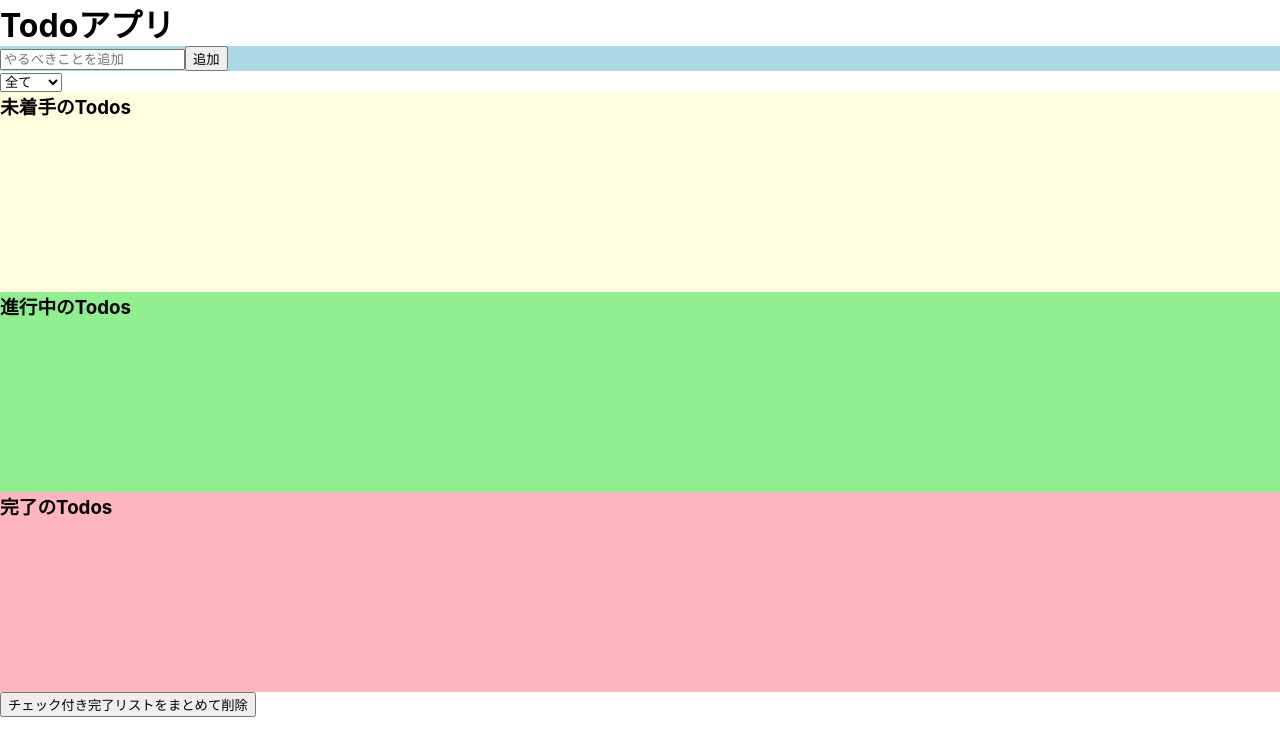
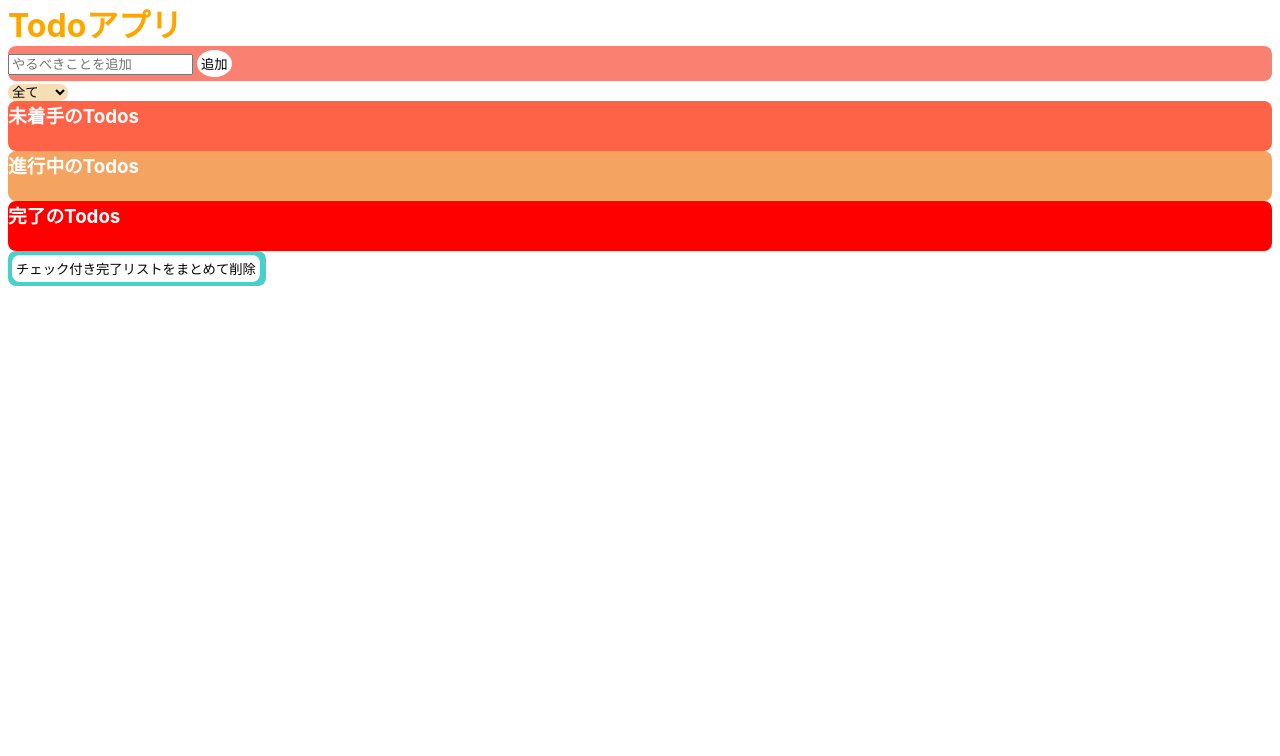
Before and after one commit to yutocreate/todo-list, a React (Create React App) app: page / in a window 1280 px wide. Shown: the top 756 px of the page. Built offline with nearby package versions, Linux system fonts and the light colour scheme.

Commit message:
cssの反映

```diff
--- a/src/index.css
+++ b/src/index.css
@@ -1,5 +1,5 @@
 body {
-  margin: 0;
+  margin: 0 8px;
   font-family: -apple-system, BlinkMacSystemFont, "Segoe UI", "Roboto", "Oxygen",
     "Ubuntu", "Cantarell", "Fira Sans", "Droid Sans", "Helvetica Neue",
     sans-serif;
@@ -14,27 +14,51 @@ code {
 
 h1 {
   margin: 0;
+  color: orange;
 }
 
 h3 {
   margin: 0;
+  color: white;
+}
+button {
+  padding: 4px;
+  background: white;
+  border: none;
+  margin: 4px 4px;
+  cursor: pointer;
+  border-radius: 50%;
+}
+.inputForm {
+  border-radius: 8px;
+  background: salmon;
+}
+.incompleteTodos {
+  background: tomato;
+  height: 100%;
+  border-radius: 8px;
+  min-height: 50px;
+}
+.incompleteTodosInProgress {
+  background: sandybrown;
+  min-height: 50px;
+  border-radius: 8px;
+  height: 100%;
 }
 
-.inputForm {
-  background: lightblue;
+option,
+select {
+  border-radius: 50%;
+  border-radius: 8px;
+  cursor: pointer;
+  background: wheat;
+  border: none;
 }
-.incompleteTodos {
-  background: lightyellow;
-  height: 200px;
-}
-.incompleteTodosInProgress {
-  background: lightgreen;
-  height: 200px;
-}
-
 .completeTodos {
-  background: lightpink;
-  height: 200px;
+  background: red;
+  min-height: 50px;
+  border-radius: 8px;
+  height: 100%;
 }
 .incompleteTodos.display {
   display: none;
@@ -45,3 +69,11 @@ h3 {
 .completeTodos.display {
   display: none;
 }
+.allComplete {
+  border-radius: 8px;
+  background: mediumturquoise;
+  width: 258px;
+}
+.allComplete > button {
+  border-radius: 8px;
+}
```
